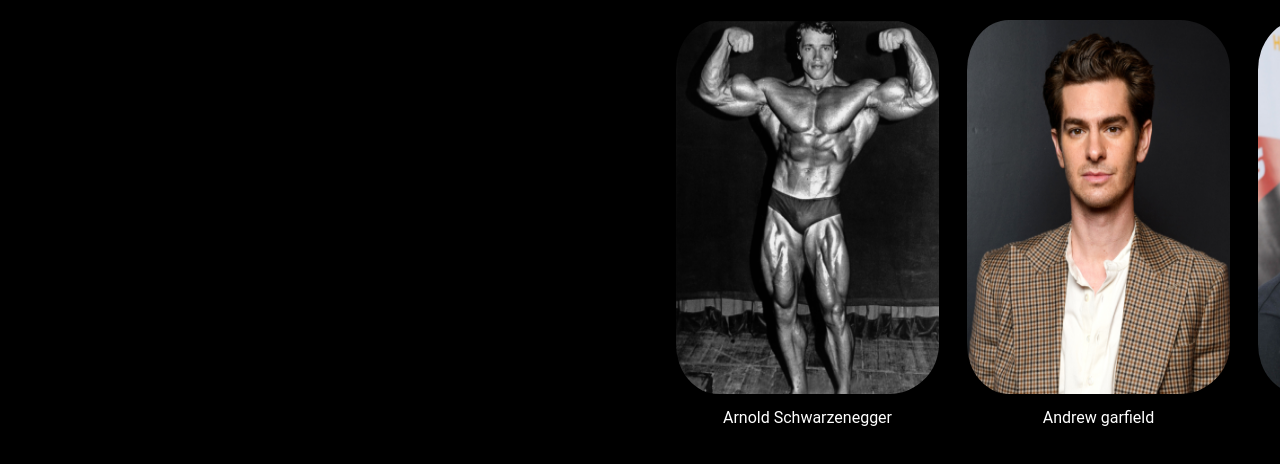
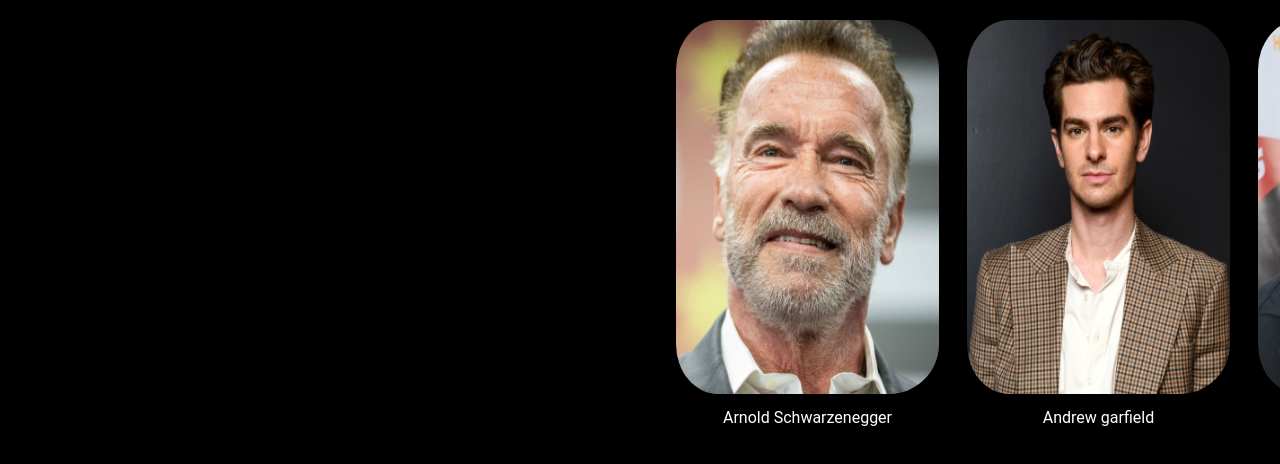
Before and after one commit to felipeporto777/StarGeek, a plain HTML site: page Artista.html in a window 1280 px wide. Shown: the part 168-632 px from the top of the page. Drawn offline with Linux system fonts and the light colour scheme.

Commit message:
projeto final

```diff
--- a/Artista.html
+++ b/Artista.html
@@ -30,7 +30,7 @@
             </div>
             <div class="filmesContainer">
                 <div class="img-artista">
-                    <img src="img/arn.png" class="img-sabor">
+                    <img src="img/arnold.png" class="img-sabor">
                     <p class="p-filmes"> Arnold Schwarzenegger</p>
                 </div>
                 <div class="img-artista">
--- a/css/style.css
+++ b/css/style.css
@@ -301,6 +301,7 @@ input {
     border: 2px solid rgb(255, 0, 0);
     border-radius: 20px;
     padding: 10px;
+    transition: 750ms;
 }
 .ddt{
     padding-left: 0%;
```
Also changed, not shown: img/arnold.png (added).
